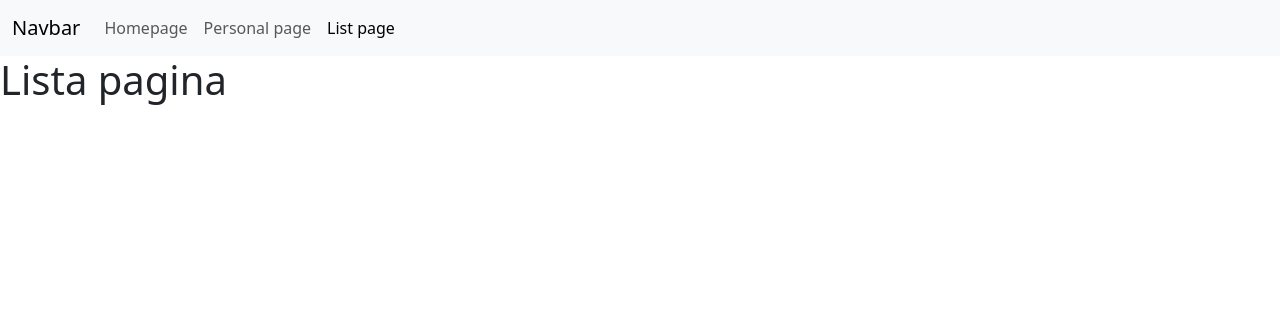
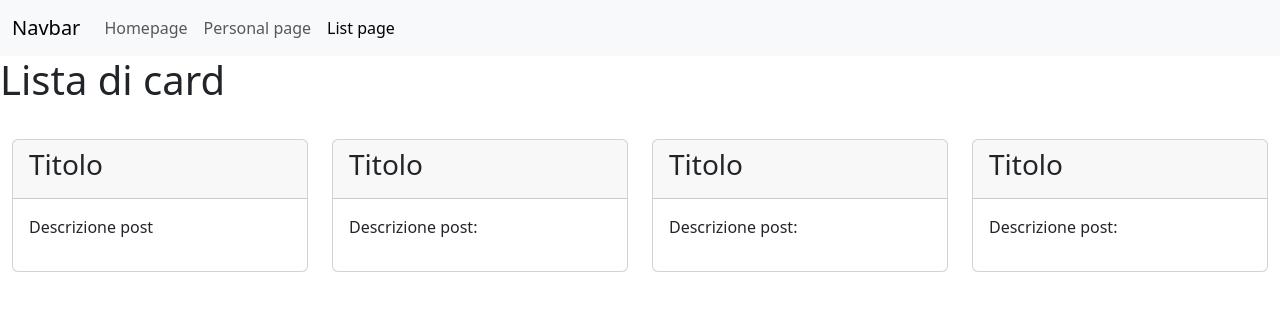
Before and after one commit to LucaIapadre98/react-router, a React (Vite) app: page /listpage in a window 1280 px wide. Shown: the top 310 px of the page. Built offline with nearby package versions, Linux system fonts and the light colour scheme.

Commit message:
aggiunte modifiche varie

```diff
--- /dev/null
+++ b/src/components/CardPage.jsx
@@ -0,0 +1,46 @@
+export default function CardPage (){
+    return(
+        <>
+            <div className="col-3">
+                <div className="card">
+                    <div className="card-header">
+                        <h3>Titolo </h3>
+                    </div>
+                    <div className="card-body">
+                        <p>Descrizione post</p>
+                    </div>
+                </div>
+            </div>
+            <div className="col-3">
+                <div className="card">
+                    <div className="card-header">
+                        <h3>Titolo </h3>
+                    </div>
+                    <div className="card-body">
+                        <p>Descrizione post:</p>
+                    </div>
+                </div>
+            </div>
+            <div className="col-3">
+                <div className="card">
+                    <div className="card-header">
+                        <h3>Titolo </h3>
+                    </div>
+                    <div className="card-body">
+                        <p>Descrizione post:</p>
+                    </div>
+                </div>
+            </div>
+            <div className="col-3">
+                <div className="card">
+                    <div className="card-header">
+                        <h3>Titolo </h3>
+                    </div>
+                    <div className="card-body">
+                        <p>Descrizione post:</p>
+                    </div>
+                </div>
+            </div>
+        </>
+    )
+}
--- a/src/pages/ListPage.jsx
+++ b/src/pages/ListPage.jsx
@@ -1,5 +1,15 @@
-export default function ListPage(){
+import CardPage from "../components/CardPage";
+
+export default function ListPage({comics}){
     return (
-        <h1>Lista pagina</h1>
+        <>
+            <h1>Lista di card</h1>
+            <div className="container-list">
+                <div className="row">
+                        <CardPage />
+                </div>
+            </div>
+        </>
+
     )
 }
```
